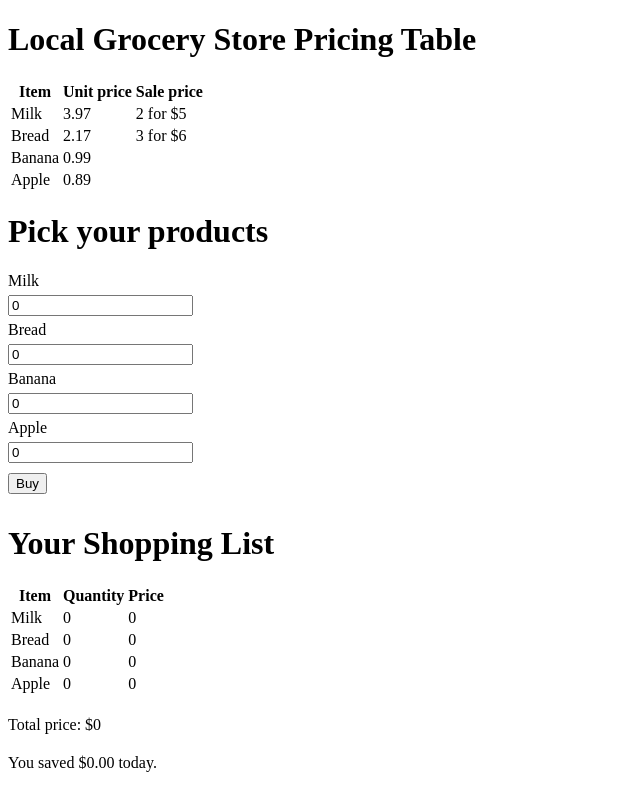
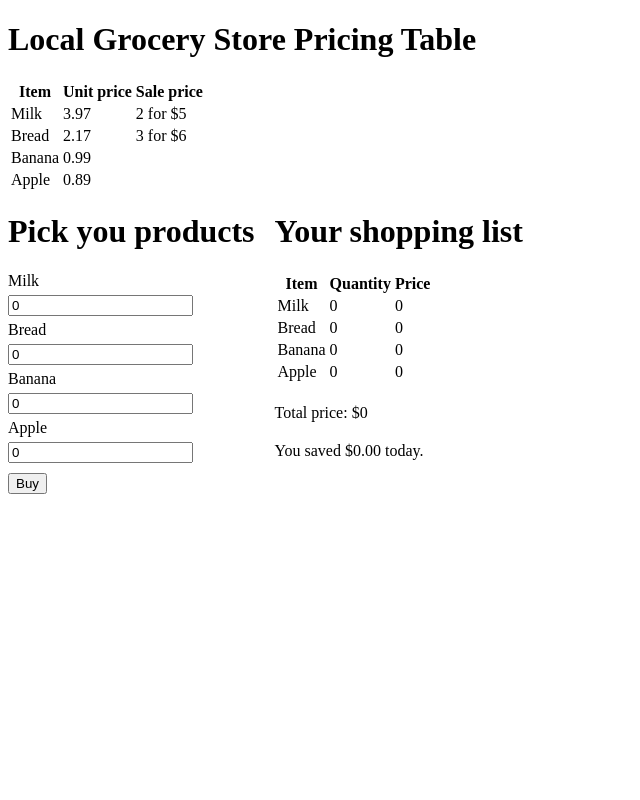
Before and after one commit to davidtissera/grocery_store_calculator, a React (Create React App) app: page / in a window 1280 px wide. Both pictures are taken after a click on the button "Buy". Shown: the whole page, without its empty margins (0-640 px from the left). Built offline with nearby package versions, Linux system fonts and the light colour scheme.

Commit message:
Adding some styling to 'ProductsBuyer'

```diff
--- a/src/views/ProductsBuyer/components/ProductsQuantityTable.tsx
+++ b/src/views/ProductsBuyer/components/ProductsQuantityTable.tsx
@@ -13,10 +13,6 @@ export interface IProductQuantityTable {
 
 export default function ProductsQuantityTable(props: IProductQuantityTable) {
   const { products } = props;
-
-  if (products.length === 0) {
-    return null;
-  }
 
   const columns = [
     { name: "name", header: "Item" },
@@ -41,13 +37,12 @@ export default function ProductsQuantityTable(props: IProductQuantityTable) {
   const savedPrice = (priceWithoutDiscount - totalPrice).toFixed(2);
 
   return (
-    <>
-      <h1>Your Shopping List</h1>
+    <div>
       <Table columns={columns} rows={rows} />
       <div style={{ margin: "20px 0" }}>{`Total price: $${totalPrice}`}</div>
       <div
         style={{ margin: "20px 0" }}
       >{`You saved $${savedPrice} today.`}</div>
-    </>
+    </div>
   );
 }
--- a/src/views/ProductsBuyer/index.tsx
+++ b/src/views/ProductsBuyer/index.tsx
@@ -28,13 +28,22 @@ export default function ProductsBuyer(props: IProductsBuyer) {
   };
 
   return (
-    <>
-      <h1>Pick your products</h1>
-      <ShoppingCart
-        productsToBuy={products}
-        handleBuyProducts={handleBuyProducts}
-      />
-      <ProductsQuantityTable products={newProducts} />
-    </>
+    <div>
+      <div style={{ display: "flex" }}>
+        <div>
+          <h1>Pick you products</h1>
+          <ShoppingCart
+            productsToBuy={products}
+            handleBuyProducts={handleBuyProducts}
+          />
+        </div>
+        {newProducts.length > 0 && (
+          <div style={{ marginLeft: "20px" }}>
+            <h1>Your shopping list</h1>
+            <ProductsQuantityTable products={newProducts} />
+          </div>
+        )}
+      </div>
+    </div>
   );
 }
```
